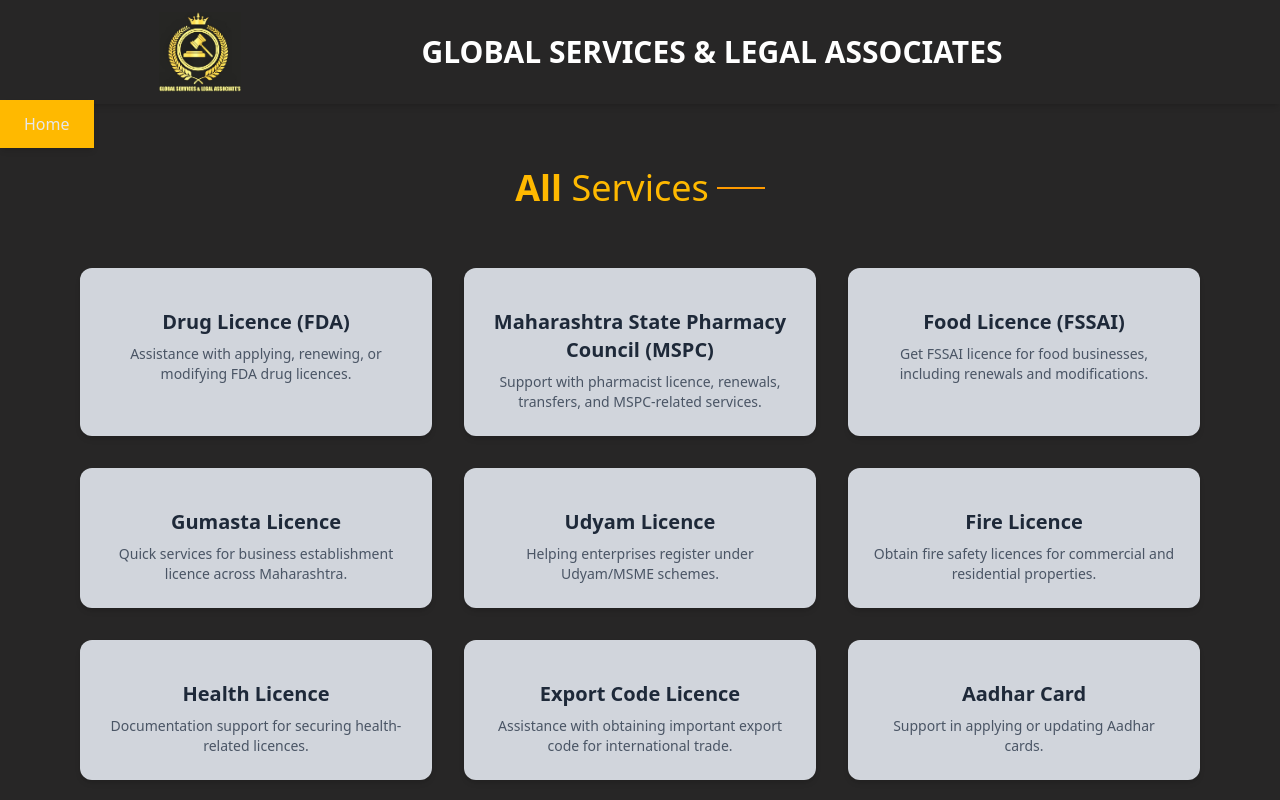
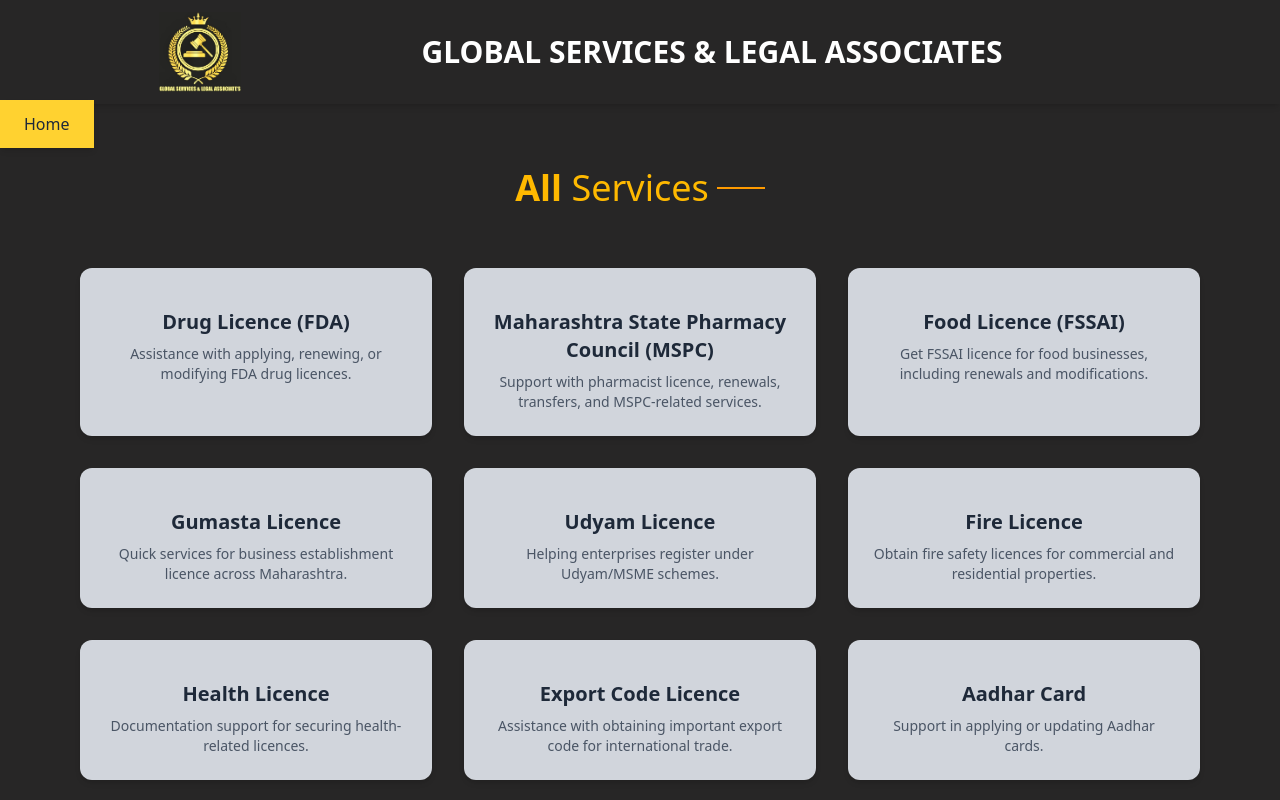
Before and after one commit to azlanjamshed/GLOBAL-SERVICES-LEGAL-ASSOCIATES, a React (Vite) app: page /services in a window 1280 px wide. Shown: the top 800 px of the page. Built offline with nearby package versions, Linux system fonts and the light colour scheme.

Commit message:
change in home button on service page

```diff
--- a/src/pages/Services.jsx
+++ b/src/pages/Services.jsx
@@ -40,7 +40,7 @@ const Services = () => {
       {/* Breadcrumb / Back button */}
       <NavLink
         to={"/"}
-        className="fixed top-25 left-0 bg-amber-400 text-sm md:text-base font-medium text-gray-200 px-6 py-3 block z-10 shadow-md"
+        className="fixed top-25 left-0 bg-amber-300 hover:bg-amber-400text-sm md:text-base font-medium text-gray-800 px-6 py-3 block z-10 shadow-md"
       >
         {/* <span>Home</span> */}
         Home
```
